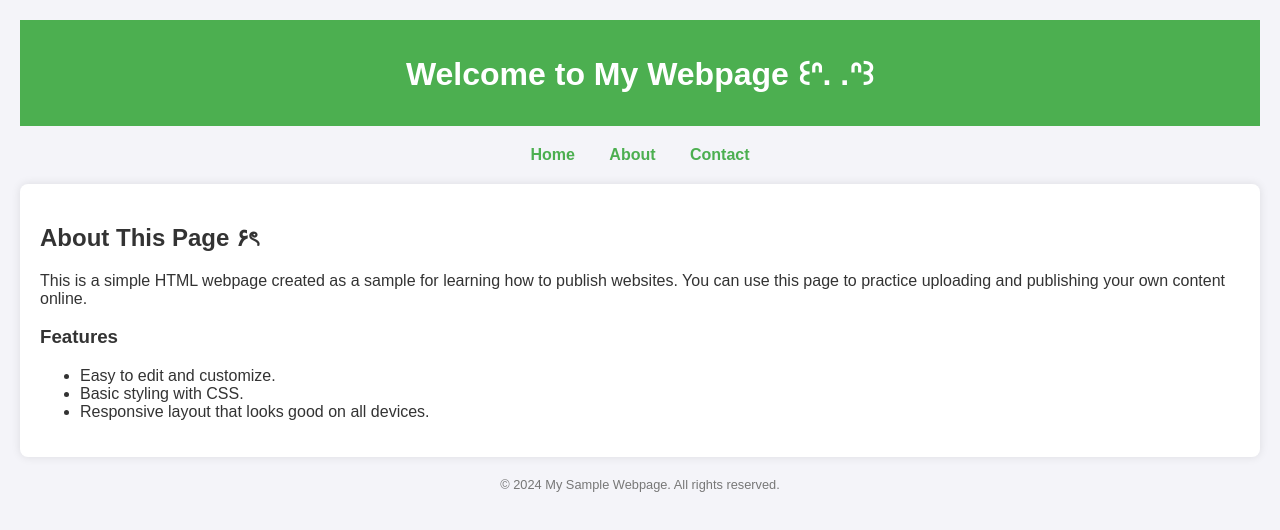
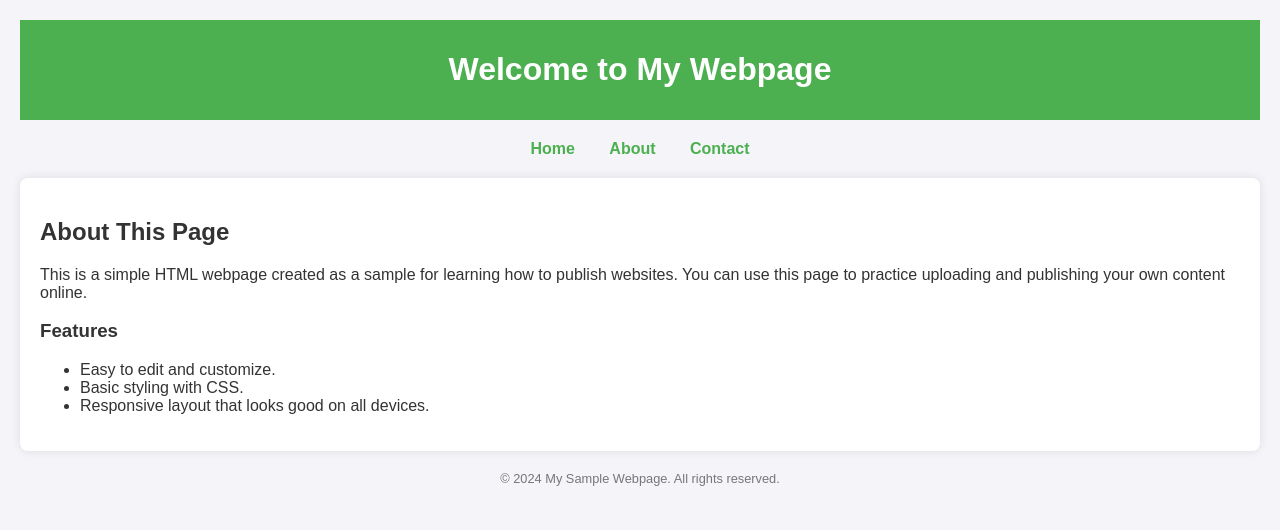
Before and after one commit to YunaAustria/YunaAustria, a plain HTML site: page index.html in a window 1280 px wide. Drawn offline with Linux system fonts and the light colour scheme.

Commit message:
Update index.html

```diff
--- a/index.html
+++ b/index.html
@@ -51,7 +51,7 @@
 <body>
 
     <header>
-        <h1>Welcome to My Webpage ꒰ᐢ. .ᐢ꒱</h1>
+        <h1>Welcome to My Webpage</h1>
     </header>
 
     <nav>
@@ -61,7 +61,7 @@
     </nav>
 
     <main>
-        <h2>About This Page ۶ৎ</h2>
+        <h2>About This Page</h2>
         <p>This is a simple HTML webpage created as a sample for learning how to publish websites. You can use this page to practice uploading and publishing your own content online.</p>
 
         <h3>Features</h3>
```
